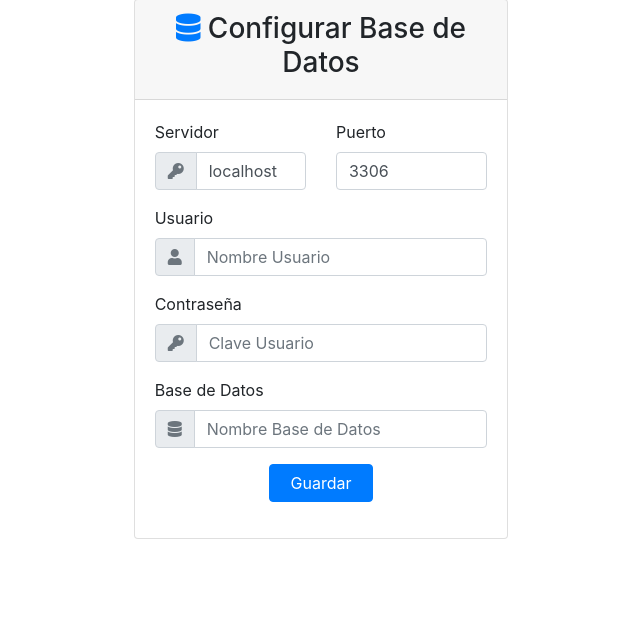
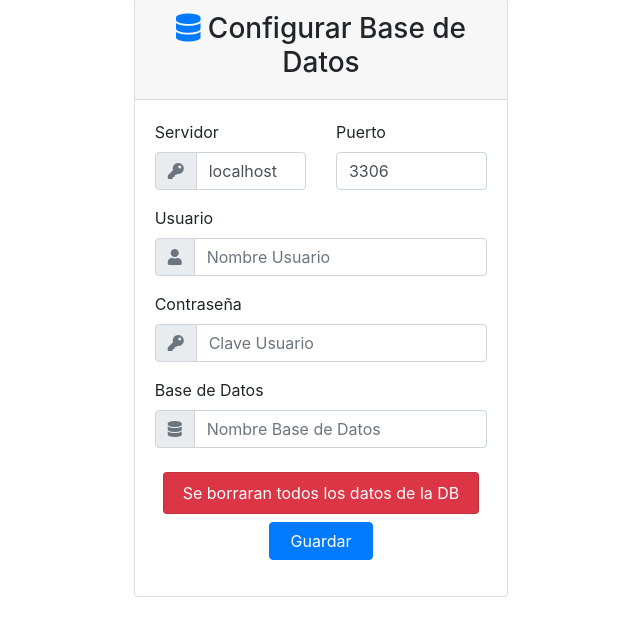
Before and after one commit to juanmaioli/PikappWiFi, a PHP site: page /install.php in a window 1280 px wide. Shown: the part 97-733 px from the top of the page, without its empty margins (319-959 px from the left). Run offline with PHP 8.4, Linux system fonts and the light colour scheme.

Commit message:
Fix Install

```diff
--- a/head.php
+++ b/head.php
@@ -1,5 +1,9 @@
 <?php
-include("config.php");
+if(file_exists("config.php"))
+{include("config.php");} else {
+  header( "Location: install.php" );
+}
+
 include("pikappfunc.php");
 
 session_start();
--- a/install.php
+++ b/install.php
@@ -95,6 +95,12 @@ $errorTest = "";
                </div>
                <div class="form-group">
                  <div class="form-row">
+                   <div class="col">
+                      <div class="card bg-danger text-white text-center p-2 m-2">Se borraran todos los datos de la DB</div>
+                   </div>
+                 </div>
+               <div class="form-group">
+                 <div class="form-row">
                    <div class="col-md-4"></div>
                    <div class="col-md-4"><button class="btn btn-primary btn-block">Guardar</button></div>
                    <div class="col-md-4"></div>
--- a/installdb.php
+++ b/installdb.php
@@ -137,10 +137,10 @@ function creaTables(){
             w_ozono float(6, 2) NULL DEFAULT 0.00,PRIMARY KEY (w_id) USING BTREE) ENGINE = InnoDB AUTO_INCREMENT = 1 CHARACTER SET = utf8 COLLATE = utf8_spanish2_ci ROW_FORMAT = Compact;";
     $result = $conndb->query($sql);
 
-    $sql = "CREATE  VIEW last_read AS SELECT pawf_data.data_serial AS pawf_serial, pawf_data.data_date AS pawf_date, pawf_data.data_sensor1 AS pawf_sensor1, pawf_data.data_sensor2 AS pawf_sensor2,
+    $sql = "CREATE VIEW last_read AS SELECT pawf_data.data_serial AS pawf_serial, pawf_data.data_date AS pawf_date, pawf_data.data_sensor1 AS pawf_sensor1, pawf_data.data_sensor2 AS pawf_sensor2,
     pawf_sensor.sensor_name AS sensor_name, pawf_sensor.sensor_unity_1 AS sensor_unity_1, pawf_sensor.sensor_unity_2 AS sensor_unity_2,
     pawf_sensor.sensor_cant AS sensor_cant, pawf_sensor.sensor_usr AS sensor_usr FROM (pawf_data LEFT JOIN pawf_sensor ON ((pawf_data.data_serial = pawf_sensor.sensor_id)))
-    WHERE pawf_data.data_id IN (SELECT max(pawf_data.data_id) FROM pawf_data GROUP BY pawf_data.data_serial) ORDER BY	pawf_sensor.sensor_name;"
+    WHERE pawf_data.data_id IN (SELECT max(pawf_data.data_id) FROM pawf_data GROUP BY pawf_data.data_serial) ORDER BY	pawf_sensor.sensor_name;";
     $result = $conndb->query($sql);
 
 
--- a/installend.php
+++ b/installend.php
@@ -7,7 +7,7 @@ $user_pass  =  hash('sha256', $user_pass  );
 $user_token   =  hash('sha256', $user_pass  );
 $user_token   = substr($user_token , 16, 32);
 
-$user_img = "img/avatar.png";
+
 $nombre_archivo = "config.php";
 
 if(file_exists($nombre_archivo))
@@ -15,7 +15,7 @@ if(file_exists($nombre_archivo))
   header( "Location: install.php?e=1" );
 }
 
-$sql = "INSERT INTO  pawf_usr (usr_email,usr_image,usr_pass,usr_token) VALUES ('" . $usr_name . "','" . $user_img . "', '" . $user_pass . "','" . $user_token . "')";
+$sql = "INSERT INTO  pawf_usr (usr_email,usr_pass,usr_token) VALUES ('" . $usr_name . "','" . $user_pass . "','" . $user_token . "')";
 $conndb = new mysqli($GLOBALS['db_server'],$GLOBALS['db_user'],$GLOBALS['db_pass'],$GLOBALS['db_name'],$GLOBALS['db_serverport']);
 $result = $conndb->query($sql);
 $conndb->close();
```
